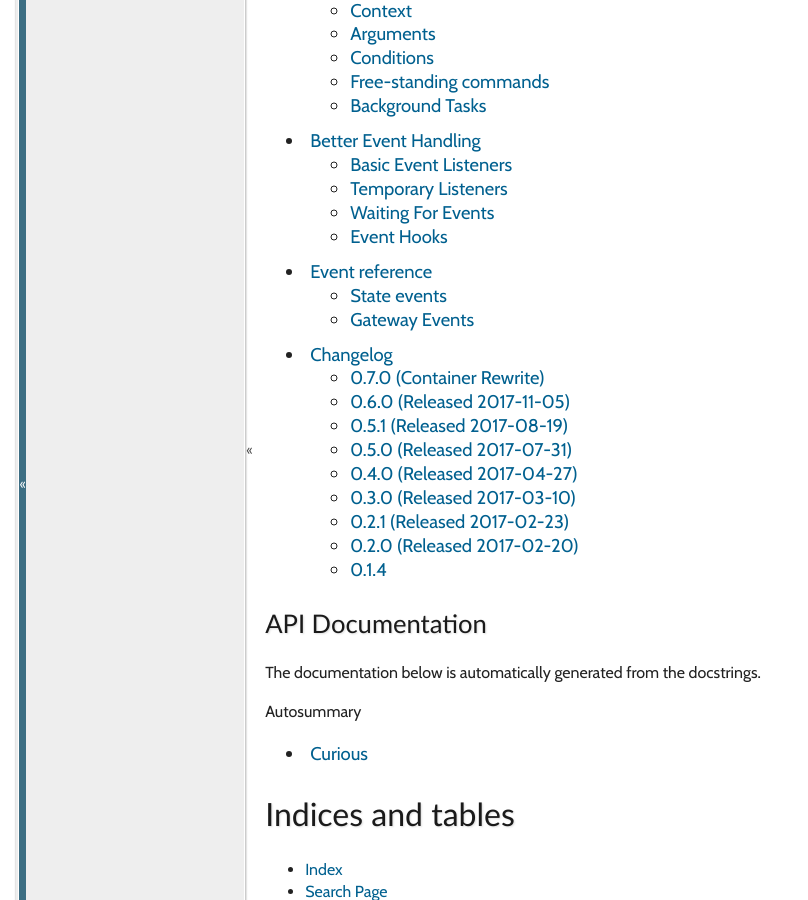
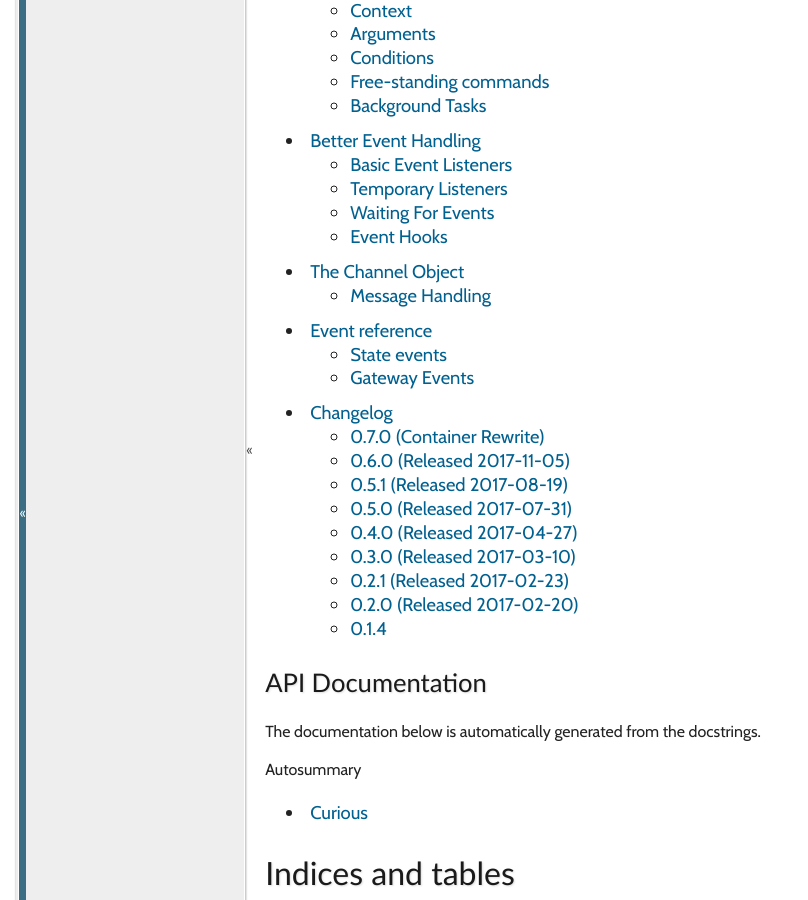
Before and after one commit to Fuyukai/curious, a Sphinx documentation site: the page built from docs/source/index.rst, in a window 1280 px wide and 900 px high, scrolled down 1090 px. Shown: the whole window, without its empty margins (0-808 px from the left). Built offline with Sphinx 7.4.7, drawn with Linux system fonts in a browser that asks for light colours; the version number could not be read and is left out.

Commit message:
More doc updates
Signed-off-by: Laura F. D <l@veriny.tf>

```diff
--- a/curious/__init__.py
+++ b/curious/__init__.py
@@ -25,7 +25,6 @@ Curious - An async Python 3.6+ library for Discord bots.
     commands
     dataclasses
     ext.paginator
-    voice
 
     exc
     util
@@ -60,7 +59,6 @@ from curious.dataclasses.guild import ContentFilterLevel, Guild, GuildChannelWra
 from curious.dataclasses.invite import Invite, InviteChannel, InviteGuild, InviteMetadata
 from curious.dataclasses.member import Member
 from curious.dataclasses.message import Message
-from curious.dataclasses.permissions import Overwrite, Permissions
 from curious.dataclasses.presence import Game, Presence, Status
 from curious.dataclasses.reaction import Reaction
 from curious.dataclasses.role import Role
--- a/docs/source/index.rst
+++ b/docs/source/index.rst
@@ -54,6 +54,8 @@ Documentation
     tutorial/commands
     tutorial/better_event_handling
 
+    tutorial/objects/channel
+
     events
 
     changelog
--- a/docs/source/tutorial/objects/channel.rst
+++ b/docs/source/tutorial/objects/channel.rst
@@ -12,9 +12,8 @@ Message Handling
 
 The most important part of a channel is message handling - that is, being able to send messages,
 upload files, and view logs for the channel.
-
 Curious provides a neat wrapper over the message handling part of the channel, which provides
-some utility methods.
+some utility methods, the :class:`.ChannelMessageWrapper`.
 
 To send a message to a channel, you can use :meth:`.Channel.messages.send`, like so:
 
```
